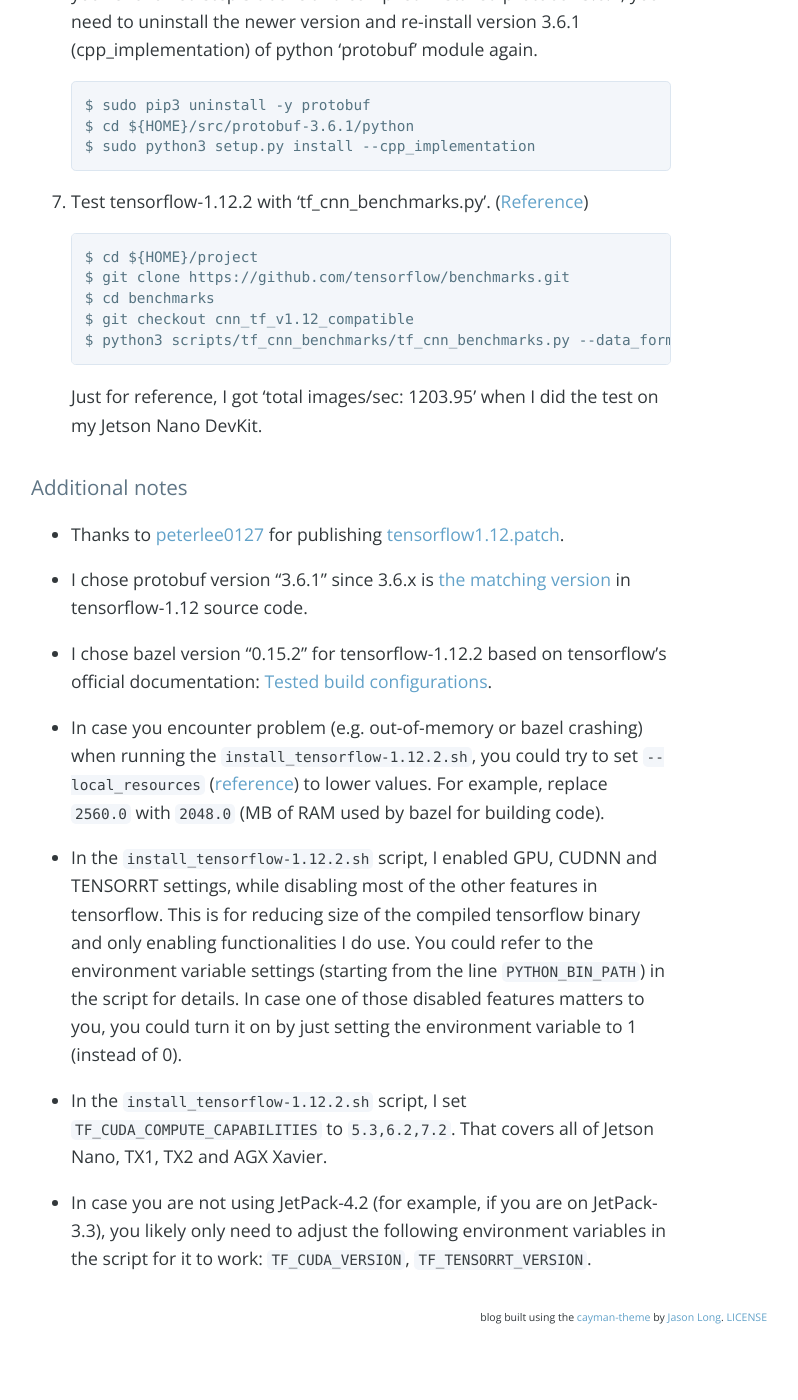
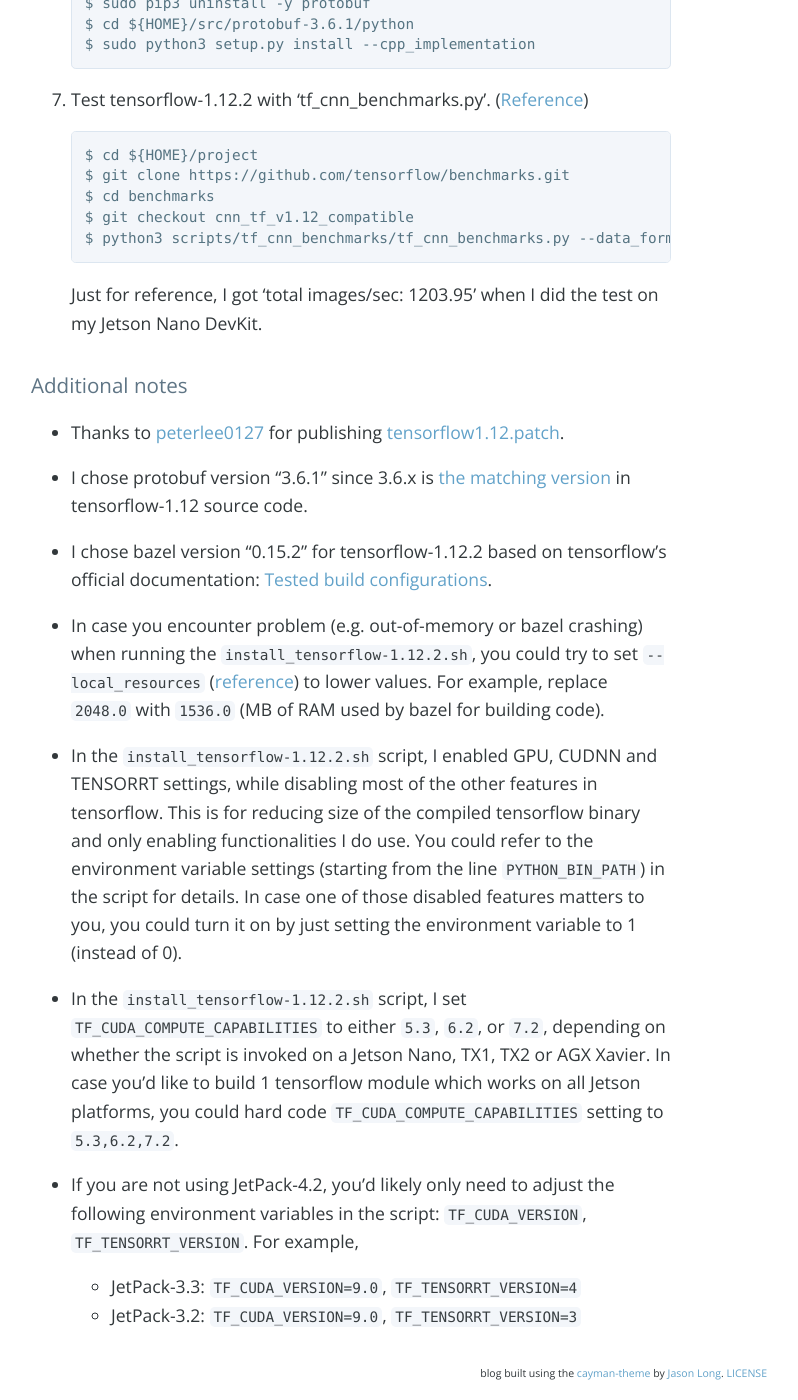
Before and after one commit to jkjung-avt/jkjung-avt.github.io, a Jekyll site: the page built from _posts/2019-05-26-build-tensorflow-1.12.2.md, in a window 1280 px wide and 1400 px high, scrolled down 2612 px. Shown: the whole window, without its empty margins (289-1087 px from the left). Built offline with Jekyll 4.4.1, drawn with Linux system fonts in a browser that asks for light colours; nearby versions of some CDN libraries; comment, search, counter and statistics services are not loaded; before the commit the page ends 3956 px from its top, so only the background shows below that; some of the changed text lies outside the part shown.

Commit message:
Adjust '--local_resources' setting

```diff
--- a/_posts/2019-05-26-build-tensorflow-1.12.2.md
+++ b/_posts/2019-05-26-build-tensorflow-1.12.2.md
@@ -66,9 +66,7 @@
 
    Note this script would take a very long time (>12 hours) to run.  Since bulding tensorflow requires a lot resources (memory & disk I/O), it is suggested all other applications (such as the web browser) and tasks terminated while tensorflow is being built.
 
-   During the bazel build process, the Jetson Nano system might appear locked-up from time to time.  Even worse, Ubuntu "System Program Problem Detected" message would pop up.  I checked the errors with `journalctl`.  They all appeared to be "page allocation stalls for XXX ms" or "watchdog timeout".  Anyway, the tensorflow-1.12.2 pip3 package would finally be built.  Based on my rough testing, it worked OK.
-
-   I plan to experiment different settings (--local_resources, etc.) and try  to find a better way to build the code.  I shall update the script and this blog post when I find a better setting.
+   During the bazel build process, the Jetson Nano system might appear locked-up from time to time.  Even worse, Ubuntu "System Program Problem Detected" message would pop up.  I checked the errors with `journalctl`.  They all appeared to be "XXX timeout" events.  Anyway, the tensorflow-1.12.2 pip3 package would finally be built.  Based on my testing, it worked OK.
 
 6. The 'pip3 install tensorflow' process would likely update python3 'protobuf' module to the latest version (which we do not want).  Assuming you've followed step 3 above and compiled/installed protobuf-3.6.1, you need to uninstall the newer version and re-install version 3.6.1 (cpp_implementation) of python 'protobuf' module again.
 
@@ -98,10 +96,13 @@
 
 * I chose bazel version "0.15.2" for tensorflow-1.12.2 based on tensorflow's official documentation: [Tested build configurations](https://www.tensorflow.org/install/source#tested_build_configurations).
 
-* In case you encounter problem (e.g. out-of-memory or bazel crashing) when running the `install_tensorflow-1.12.2.sh`, you could try to set `--local_resources` ([reference](https://docs.bazel.build/versions/master/user-manual.html)) to lower values.  For example, replace `2560.0` with `2048.0` (MB of RAM used by bazel for building code).
+* In case you encounter problem (e.g. out-of-memory or bazel crashing) when running the `install_tensorflow-1.12.2.sh`, you could try to set `--local_resources` ([reference](https://docs.bazel.build/versions/master/user-manual.html)) to lower values.  For example, replace `2048.0` with `1536.0` (MB of RAM used by bazel for building code).
 
 * In the `install_tensorflow-1.12.2.sh` script, I enabled GPU, CUDNN and TENSORRT settings, while disabling most of the other features in tensorflow.  This is for reducing size of the compiled tensorflow binary and only enabling functionalities I do use.  You could refer to the environment variable settings (starting from the line `PYTHON_BIN_PATH`) in the script for details.  In case one of those disabled features matters to you, you could turn it on by just setting the environment variable to 1 (instead of 0).
 
-* In the `install_tensorflow-1.12.2.sh` script, I set `TF_CUDA_COMPUTE_CAPABILITIES` to `5.3,6.2,7.2`.  That covers all of Jetson Nano, TX1, TX2 and AGX Xavier.
+* In the `install_tensorflow-1.12.2.sh` script, I set `TF_CUDA_COMPUTE_CAPABILITIES` to either `5.3`, `6.2`, or `7.2`, depending on whether the script is invoked on a Jetson Nano, TX1, TX2 or AGX Xavier.  In case you'd like to build 1 tensorflow module which works on all Jetson platforms, you could hard code `TF_CUDA_COMPUTE_CAPABILITIES` setting to `5.3,6.2,7.2`.
 
-* In case you are not using JetPack-4.2 (for example, if you are on JetPack-3.3), you likely only need to adjust the following environment variables in the script for it to work: `TF_CUDA_VERSION`, `TF_TENSORRT_VERSION`.
+* If you are not using JetPack-4.2, you'd likely only need to adjust the following environment variables in the script: `TF_CUDA_VERSION`, `TF_TENSORRT_VERSION`.  For example,
+
+   - JetPack-3.3: `TF_CUDA_VERSION=9.0`, `TF_TENSORRT_VERSION=4`
+   - JetPack-3.2: `TF_CUDA_VERSION=9.0`, `TF_TENSORRT_VERSION=3`
```
